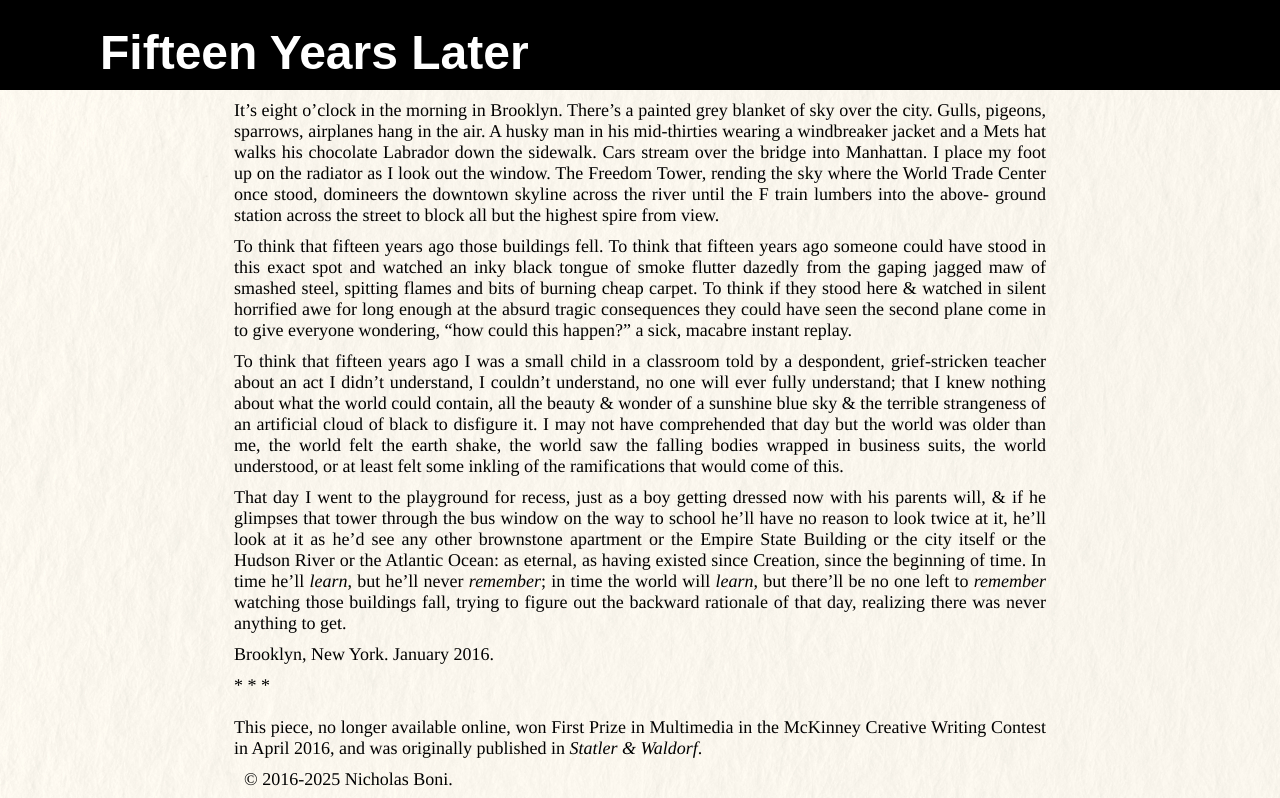
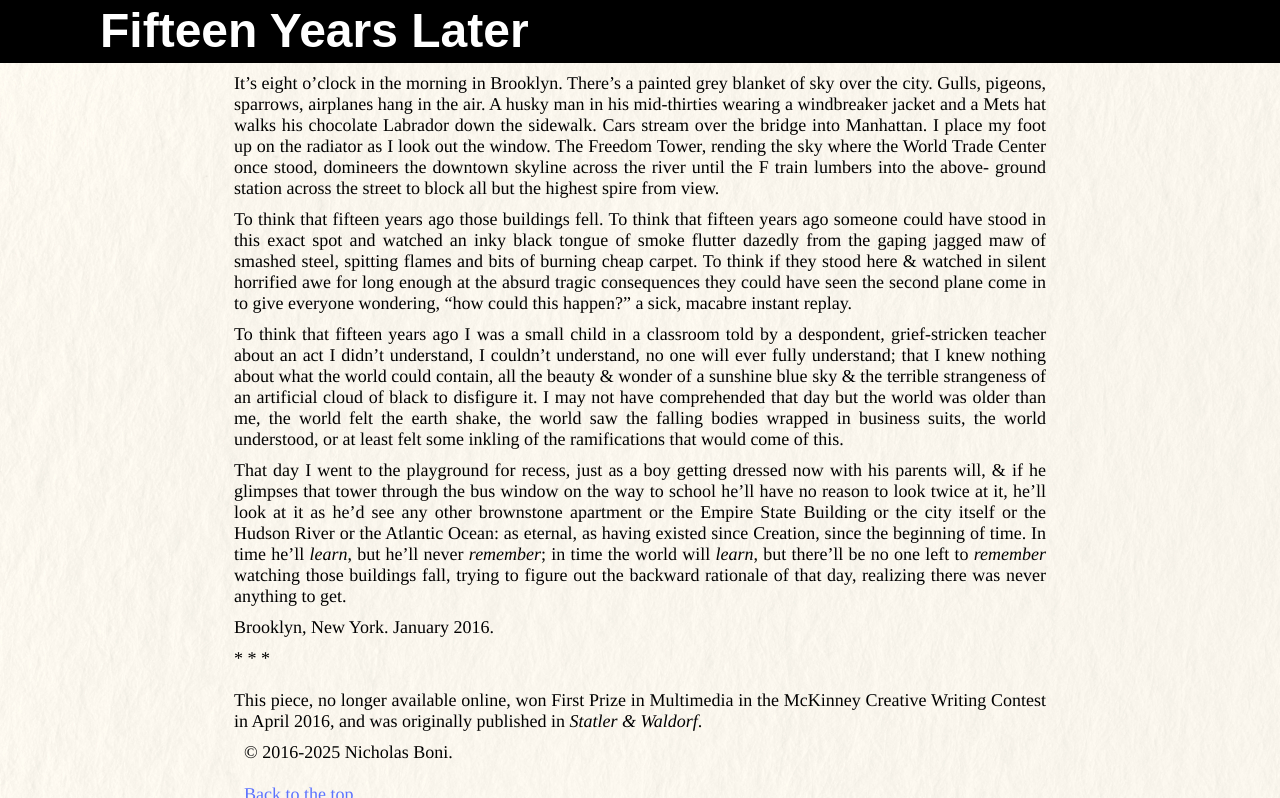
Before and after one commit to shmaller/shmaller.github.io, a plain HTML site: page writing/fifteen.html in a window 1280 px wide. Shown: the part 962-1760 px from the top of the page. Drawn offline with Linux system fonts and the light colour scheme.

Commit message:
fix fifteen header

```diff
--- a/writing/fifteen.html
+++ b/writing/fifteen.html
@@ -20,7 +20,7 @@ November 7, 2020-->
 		<img class='block-photo' src="/images/fifteen/wtc3.png" alt="wtc">
 		<header>
 			<a href='/writing/'><img class='nav-icon' src='/images/leftarrow.png'></a>
-			<h1 class="bw nav-header">
+			<h1 class="bw body-header">
 				Fifteen Years Later
 			</h1>
 		</header>
```
